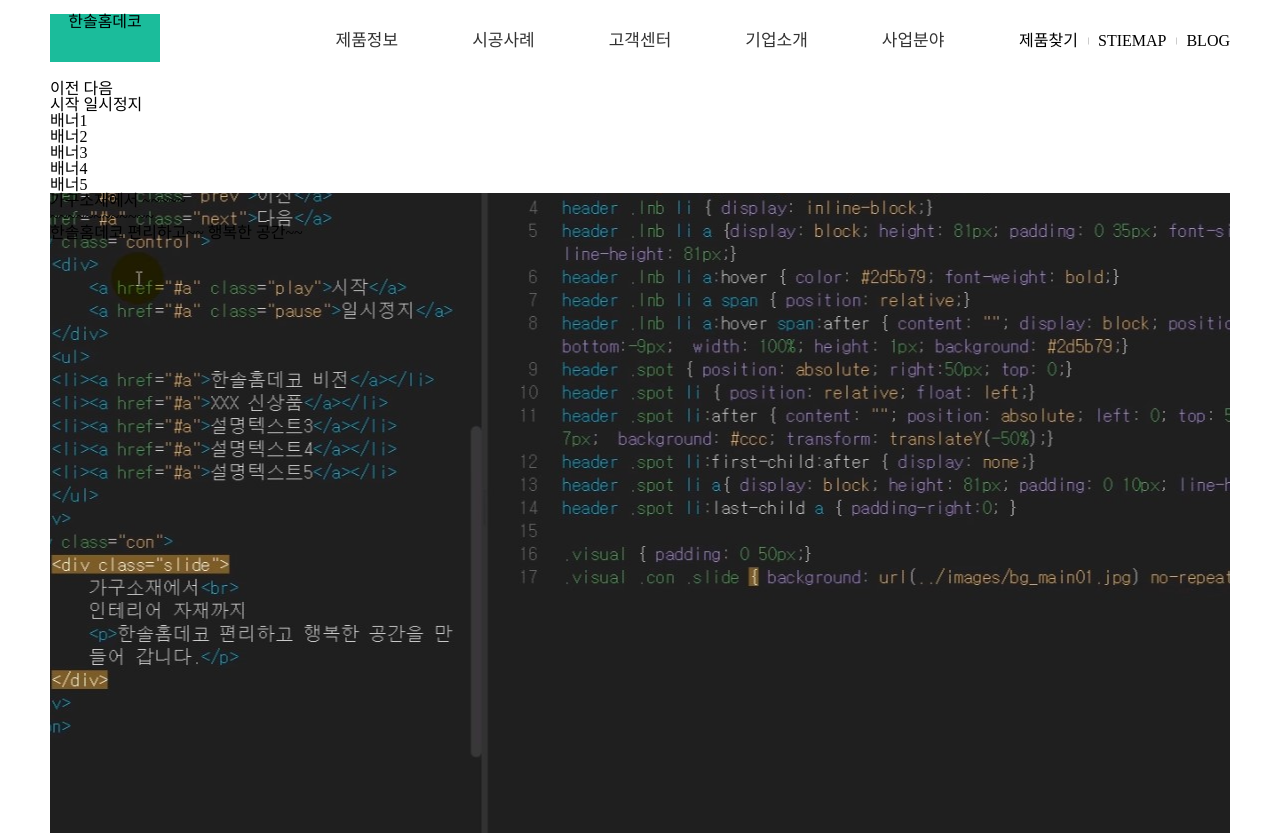
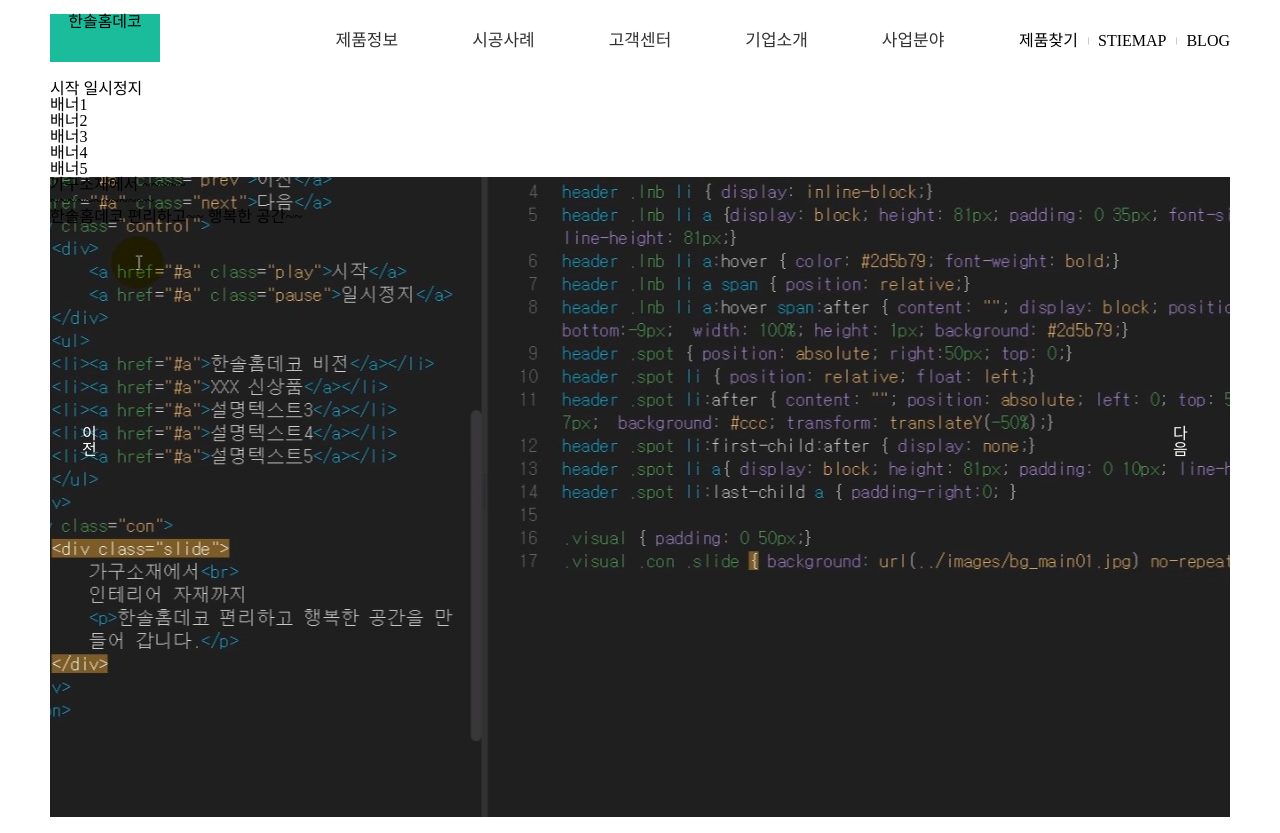
Before and after one commit to JunH-K/ex-html-css, a website: page layout/리베하얀/인프런-한샘클론/index.html in a window 1280 px wide. Shown: the top 833 px of the page. Drawn offline with Linux system fonts and the light colour scheme.

Commit message:
feat : 광고 슬라이드 좌우 버튼 디자인

```diff
--- a/layout/리베하얀/인프런-한샘클론/style.css
+++ b/layout/리베하얀/인프런-한샘클론/style.css
@@ -115,10 +115,33 @@ header .spot li:first-child:after {
 
 /* 비주얼 영역 */
 .visual {
+    position: relative;
     padding: 0 50px;
 }
 
-.visual .con > div{
+.visual .next, .visual .prev {
+    display: block;
+    position: absolute;
+    top: 50%;
+    width: 25px;
+    height: 47px;
+    transform: translateY(-50%);
+    color: white;
+    /*color: transparent; 투명컬러*/
+    /*background: url("");*/
+}
+
+.visual .prev {
+    left: 82px;
+    /*background-position: -128px -60px;*/
+}
+
+.visual .next {
+    right: 82px;
+    /*background-position: -158px -60px;*/
+}
+
+.visual .con > div {
     height: 640px;
 }
 
```
